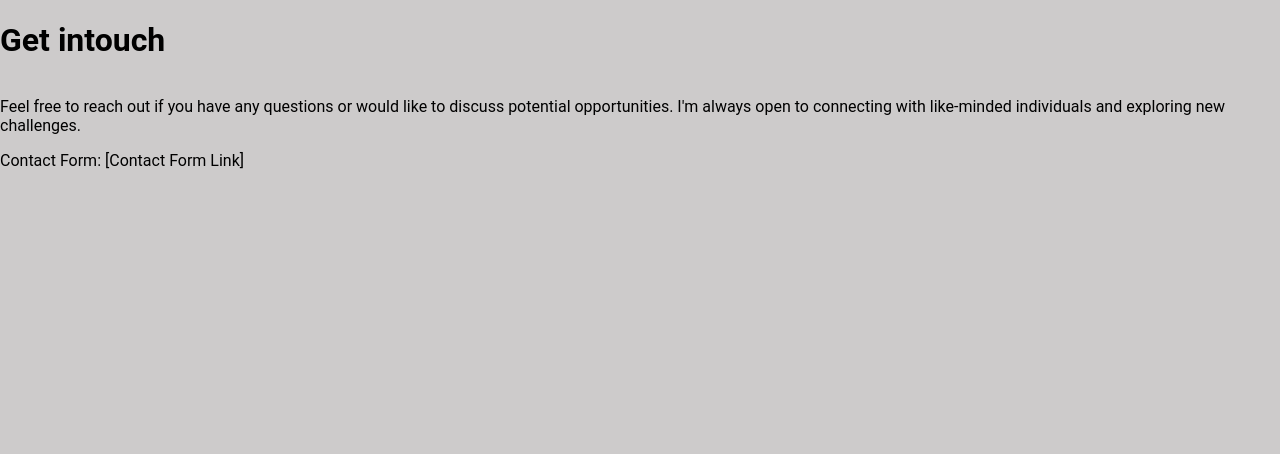
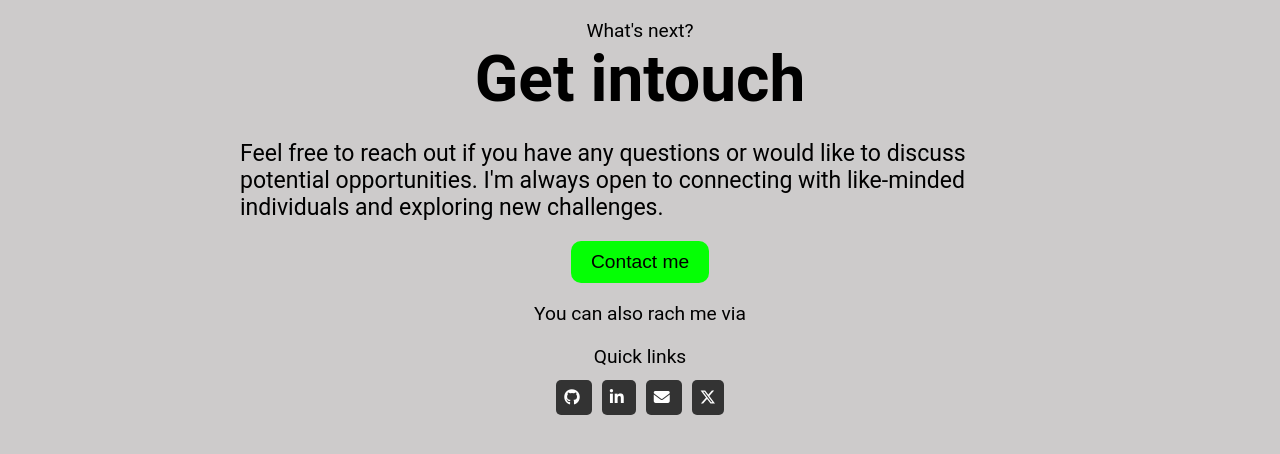
Before and after one commit to Erick-Ondiwa/Potforlio-Website, a plain HTML site: page contact.html in a window 1280 px wide. Drawn offline with Linux system fonts and the light colour scheme; files that its build step writes are made by us from their sources.

Commit message:
Modified m potforlio website

```diff
--- a/contact.html
+++ b/contact.html
@@ -5,16 +5,37 @@
   <meta name="viewport" content="width=device-width, initial-scale=1.0">
   <title>Contact me</title>
 
-  <link rel="stylesheet" href="styles.css">
+  <link rel="stylesheet" href="styles/contact.css">
 </head>
 <body>
+  <script src="https://kit.fontawesome.com/006d8b3681.js" crossorigin="anonymous"></script>
+
+  <p>What's next?</p>
   <h1>Get intouch</h1>
 
-<p>
-  Feel free to reach out if you have any questions or would like to discuss potential opportunities. I'm always open to connecting with like-minded individuals and exploring new challenges.
-</p>
-
-Contact Form:
-[Contact Form Link]
+<div class="contactMe">
+  <p>
+    Feel free to reach out if you have any questions or would like to discuss potential opportunities. I'm always open to connecting with like-minded individuals and exploring new challenges.
+  </p>
+</div>
+ <a href="contactForm.html">
+  <button class="contactButton">Contact me</button>
+ </a>
+  <p>You can also rach me via</p>
+  <p>Quick links</p>
+  <div class="quickLinks">
+    <a href="https://github.com/Erick-Ondiwa">
+      <i class="fa-brands fa-github"></i>
+    </a>
+    <a href="https://www.linkedin.com/in/erick-ondiwa-5a39b52a4/">
+      <i class="fa-brands fa-linkedin-in"></i>
+    </a>
+    <a href="erickondiwaz01@gmail.com">
+      <i class="fa-solid fa-envelope"></i>
+    </a>
+    <a href="https://twitter.com/ErickOndiwaz">
+      <i class="fa-brands fa-x-twitter"></i>
+    </a>
+  </div>
 </body>
 </html>
--- /dev/null
+++ b/styles/contact.css
@@ -0,0 +1,54 @@
+body{
+  display: flex;
+  flex-direction: column;
+  align-items: center;
+  justify-content: center;
+  background-color: hsl(0, 2%, 80%);
+  font-family: Roboto;
+  margin: 0;
+}
+p{
+  font-size: 1.2em;
+  margin-bottom: 0;
+}
+.contactMe{
+  font-size: 1.2em;
+  margin-bottom: 0;
+  width: 800px;
+}
+h1{
+  font-size: 4em;
+  margin-top: 0;
+  margin-bottom: 0;
+}
+.contactButton{
+  font-size: 1.2em;
+  margin-top: 20px;
+  padding: 10px 20px;
+  border: none;
+  background-color: hsl(120, 100%, 51%);
+  border-radius: 10px;
+  cursor: pointer;
+}
+.contactButton:hover{
+  background-color: hsla(120, 100%, 51%, 0.688);
+  box-shadow: 2px 2px 5px hsl(0, 0%, 25%);
+}
+.quickLinks{
+  cursor: pointer;
+  align-items: center;
+  margin-top: 20px;
+}
+.quickLinks a{
+  align-items: center;
+  text-decoration: none;
+  padding: 8px;
+  border-radius: 5px;
+  background-color: #333;
+  color: white;
+  margin: 5px;
+}
+.quickLinks a:hover {
+  background-color: #555;
+  box-shadow: 3px 3px 5px hsl(0, 0%, 5%);
+}
--- /dev/null
+++ b/styles/contactForm.css
@@ -0,0 +1,42 @@
+body{
+  display: flex;
+  flex-direction: column;
+  justify-content: center;
+  align-items: center;
+  margin: 0;
+  font-family: Roboto;
+  font-size: 1.2em;
+}
+form{
+  display: flex;
+  flex-direction: column;
+  align-items: center;
+  justify-content: center;
+  background-color: hsla(0, 0%, 89%, 0.499);
+  width: 500px;
+  box-shadow: 3px 3px 6px hsla(0, 0%, 25%, 0.5);
+  border-radius: 10px;
+  margin-top: 20px;
+}
+p{
+  margin-bottom: 10px;
+  font-weight: bold;
+}
+label{
+  margin-top: 10px;
+  margin-bottom: 10px;
+}
+input{
+  padding-left: 10px;
+  border: none;
+  margin-bottom: 20px;
+  width: 200px;
+  padding: 8px 0;
+}
+textarea{
+  width: 300px;
+  height: auto;
+}
+button{
+  margin-bottom: 20px;
+}
--- a/styles/styles.css
+++ b/styles/styles.css
@@ -75,11 +75,7 @@ main{
   font-size: 5em;
   font-weight: bolder;
 }
- .profie_pic img{
-  display: inline;
-  width: 250px;
-  float: right;
-}
+
 .details h2{
   margin-top: 0;
   font-size: 5em;
```
Also changed, not shown: about.html (+1 -1 lines), contactForm.html (added, +32 -0 lines).
